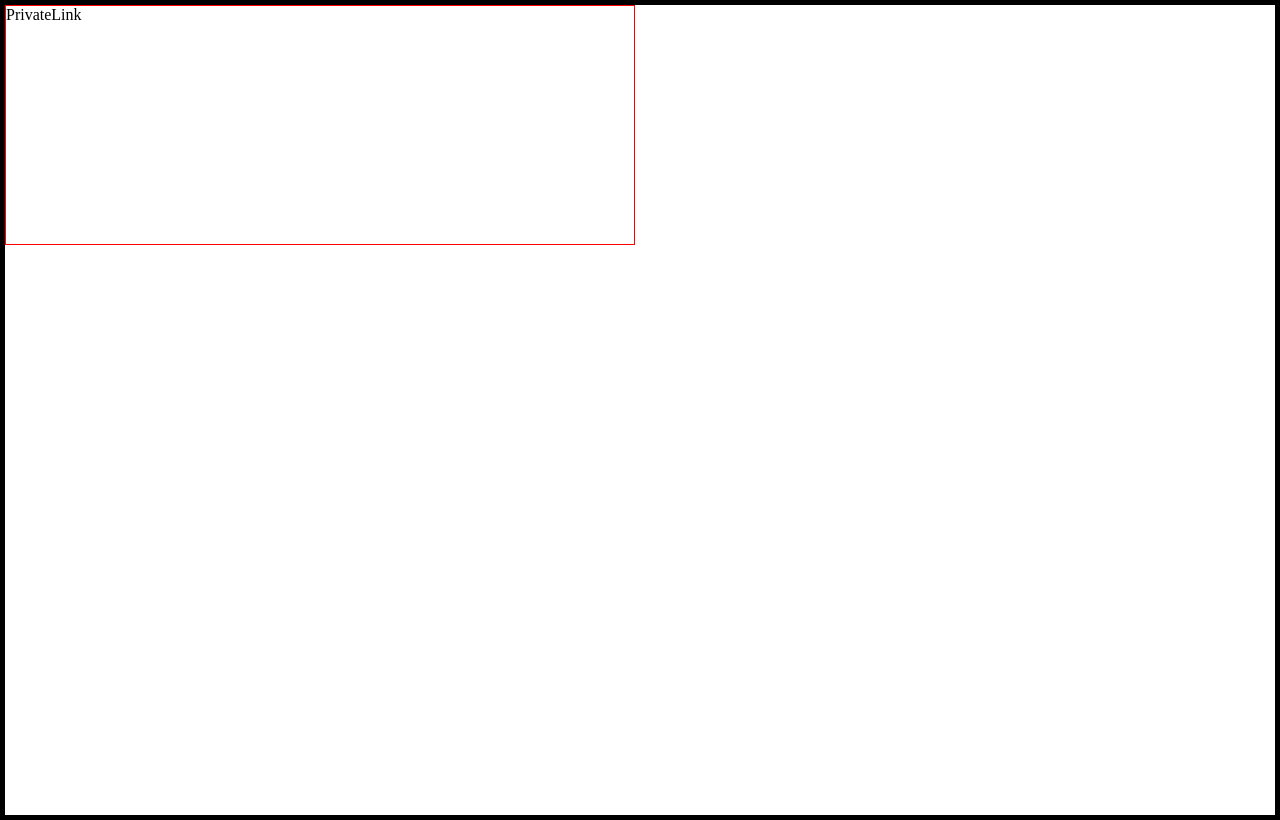
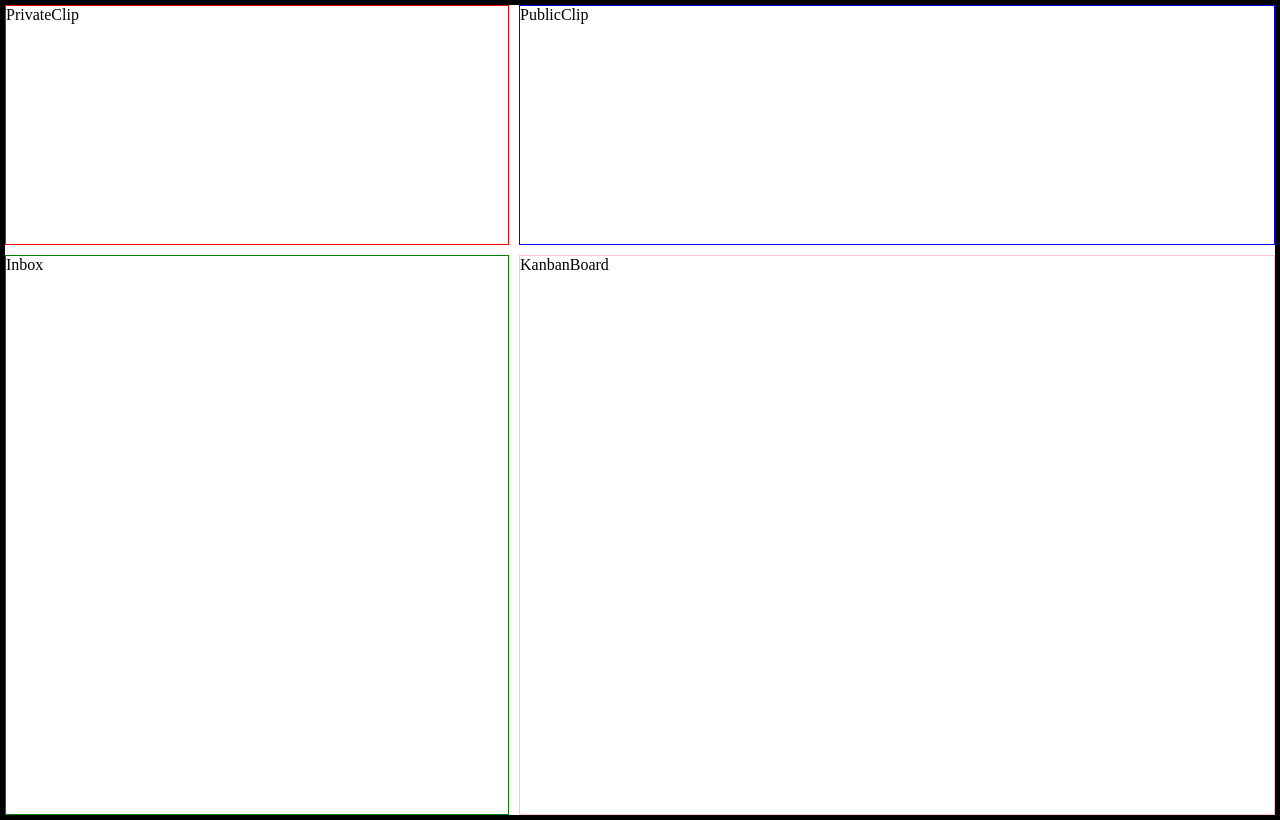
Before and after one commit to SpicyKimChoi/Clip, a React (Create React App) app in the folder client/: page / in a window 1280 px wide. Built offline with nearby package versions, Linux system fonts and the light colour scheme.

Commit message:
:memo: [Add] 공용클립,인박스,칸반보드 레이아웃 생성
공용클립, 인박스, 칸반보드 레이아웃 생성

```diff
--- a/client/src/components/pages/App.tsx
+++ b/client/src/components/pages/App.tsx
@@ -1,13 +1,19 @@
 import React from 'react';
 import styled from 'styled-components';
-import PrivateLink from "../templates/PrivateLink"
+import PrivateClip from "../templates/PrivateClip"
 import GlobalStlyes from "../GlobalStyle"
+import PublicClip from '../templates/PublicClip';
+import Inbox from '../templates/Inbox';
+import KanbanBoard from '../templates/KanbanBoard';
 
 function App() {
   return (
     <Page>
       <GlobalStlyes />
-      <PrivateLink />
+      <PrivateClip />
+      <PublicClip />
+      <Inbox />
+      <KanbanBoard />
     </Page>
   );
 }
@@ -17,7 +23,7 @@ const Page = styled.div`
   display: grid;
   border: 5px solid;
   border-color: black;
-  grid-template-columns: 1fr 1fr;
+  grid-template-columns: 4fr 6fr;
   grid-template-rows: 30vh 70vh;
   margin: 0px;
   grid-gap: 10px;
--- /dev/null
+++ b/client/src/components/templates/Inbox.tsx
@@ -0,0 +1,21 @@
+import React from 'react';
+import styled from 'styled-components'
+
+
+const Inbox = () => {
+    return (
+        <InboxGrid>
+            Inbox
+        </InboxGrid>
+    );
+};
+
+
+const InboxGrid = styled.div`
+    grid-column: 1;
+    grid-row: 2/3;
+    border: 1px solid;
+    border-color: green;
+`
+
+export default Inbox;
--- /dev/null
+++ b/client/src/components/templates/KanbanBoard.tsx
@@ -0,0 +1,21 @@
+import React from 'react';
+import styled from 'styled-components'
+
+
+const KanbanBoard = () => {
+    return (
+        <KanbanBoardGrid>
+            KanbanBoard
+        </KanbanBoardGrid>
+    );
+};
+
+
+const KanbanBoardGrid = styled.div`
+    grid-column: 2;
+    grid-row: 2/3;
+    border: 1px solid;
+    border-color: pink;
+`
+
+export default KanbanBoard;
--- a/client/src/components/templates/PrivateLink.tsx
+++ b/client/src/components/templates/PrivateClip.tsx
@@ -2,20 +2,20 @@ import React from 'react';
 import styled from 'styled-components'
 
 
-const PrivateLink = () => {
+const PrivateClip = () => {
     return (
-        <PrivateLinkGrid>
-            PrivateLink
-        </PrivateLinkGrid>
+        <PrivateClipGrid>
+            PrivateClip
+        </PrivateClipGrid>
     );
 };
 
 
-const PrivateLinkGrid = styled.div`
+const PrivateClipGrid = styled.div`
     grid-column: 1;
     grid-row: 1;
     border: 1px solid;
     border-color: red;
 `
 
-export default PrivateLink;
+export default PrivateClip;
--- /dev/null
+++ b/client/src/components/templates/PublicClip.tsx
@@ -0,0 +1,21 @@
+import React from 'react';
+import styled from 'styled-components'
+
+
+const PublicClip = () => {
+    return (
+        <PublicClipGrid>
+            PublicClip
+        </PublicClipGrid>
+    );
+};
+
+
+const PublicClipGrid = styled.div`
+    grid-column: 2 ;
+    grid-row: 1;
+    border: 1px solid;
+    border-color: blue;
+`
+
+export default PublicClip;
```
Also changed, not shown: 1 other file (tests, documents, lock files or other folders).
